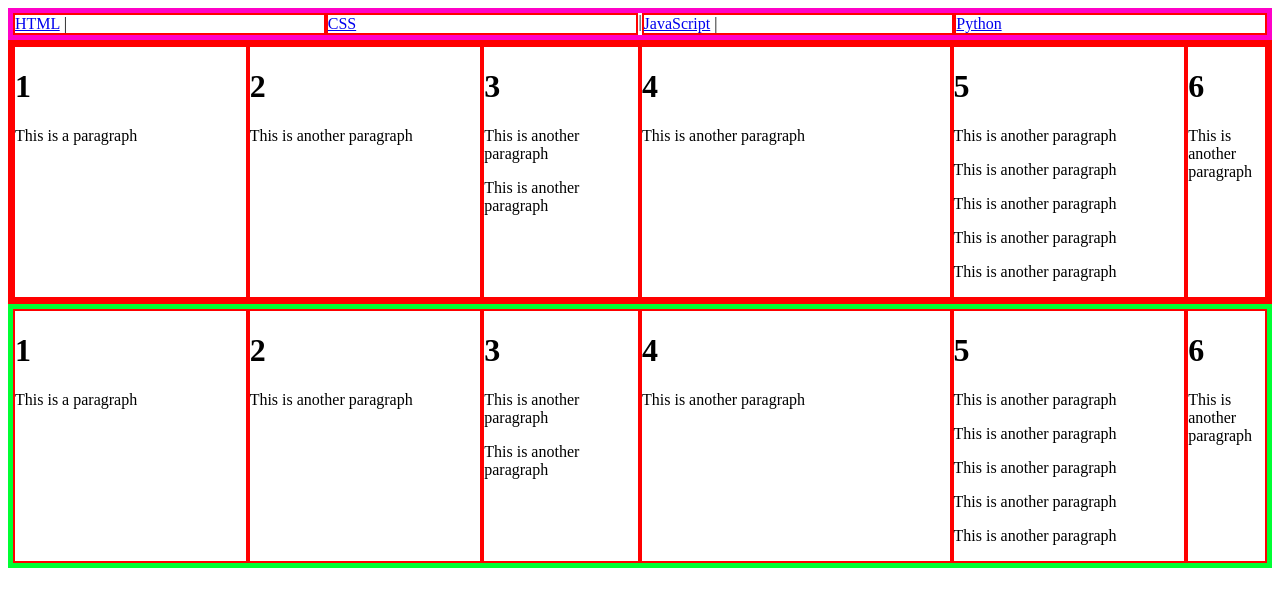
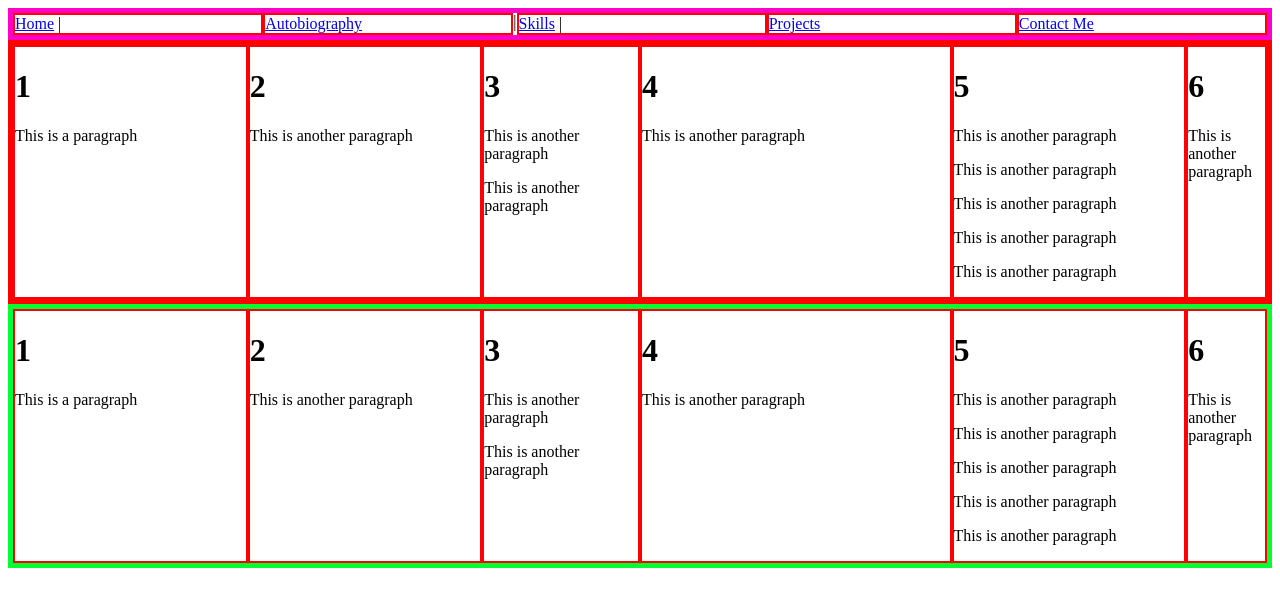
Before and after one commit to CMSC100-Laboratory/html-and-css-ajm-cstr, a plain HTML site: page flex.html in a window 1280 px wide. Drawn offline with Linux system fonts and the light colour scheme.

Commit message:
chore: changed navbar labels

```diff
--- a/flex.html
+++ b/flex.html
@@ -2,26 +2,27 @@
 
 <html>
   <head>
-    <title>Sample Web Page</title>
+    <title>My Personal Portfolio</title>
     <link rel="stylesheet" type="text/css" href="flex.css" />
-
   </head>
 
   <body>
-
     <nav>
     <div class="nav_bar" >
         <div class="flex-item" style="flex: 1">
-            <a href="/html/">HTML</a> |
+            <a href="/home/">Home</a> |
         </div>
         <div class="flex-item" style="flex: 1">
-            <a href="/css/">CSS</a>
+            <a href="/bio/">Autobiography</a>
         </div>
     |   <div class="flex-item" style="flex: 1">
-            <a href="/js/">JavaScript</a> |
+            <a href="/skills/">Skills</a> |
         </div>
         <div class="flex-item" style="flex: 1">
-            <a href="/python/">Python</a>
+            <a href="/projects/">Projects</a>
+        </div>
+        <div class="flex-item" style="flex: 1">
+            <a href="/contact/">Contact Me</a>
         </div>
     </div>
     </nav>
```
